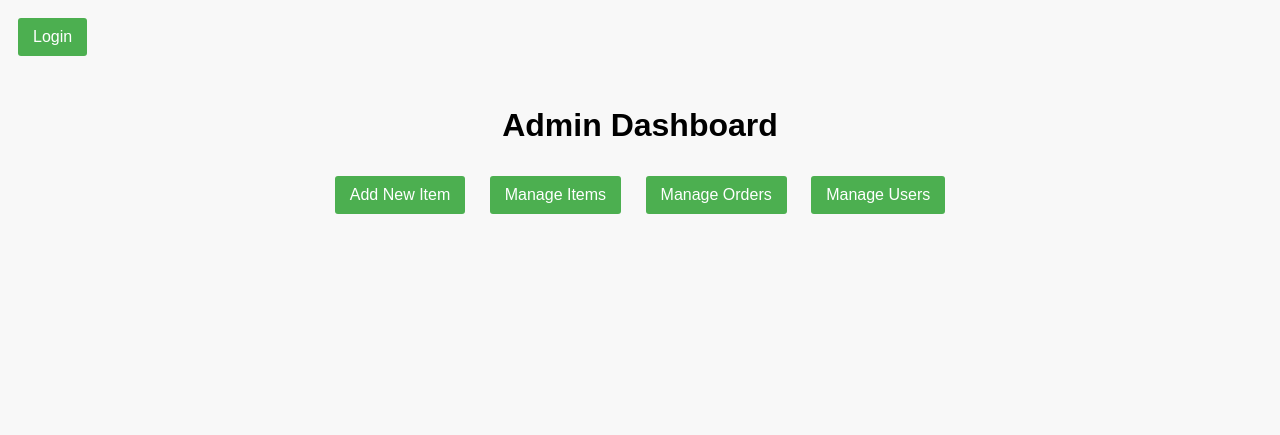
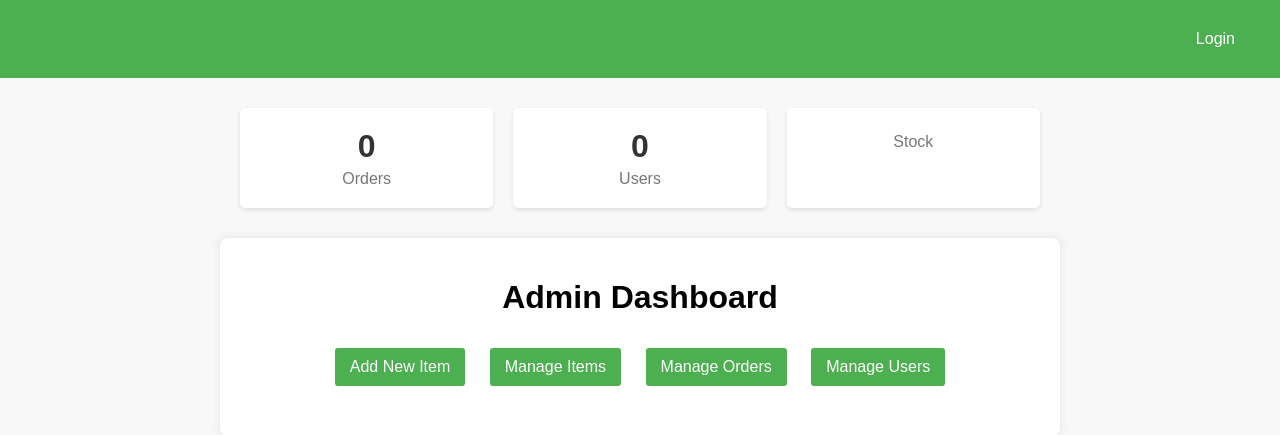
Before and after one commit to Harihkvent/Online-Grocery-Store, a PHP site: page /admin_dashboard.php in a window 1280 px wide. Shown: the top 435 px of the page. Run offline with PHP 8.4, Linux system fonts and the light colour scheme; data that the repository does not hold is empty.

Commit message:
fix: no of orders, stock and user

```diff
--- a/admin_dashboard.php
+++ b/admin_dashboard.php
@@ -1,31 +1,136 @@
 <?php
 session_start();
 include("connect.php");
+
 // Optional: Check if admin is logged in
+
+// Get counts from database
+$orderCountQuery = mysqli_query($conn, "SELECT COUNT(*) AS count FROM orders");
+$orderCountData = mysqli_fetch_assoc($orderCountQuery);
+$order_count = $orderCountData['count'];
+
+$userCountQuery = mysqli_query($conn, "SELECT COUNT(*) AS count FROM users");
+$userCountData = mysqli_fetch_assoc($userCountQuery);
+$user_count = $userCountData['count'];
+
+$stockCountQuery = mysqli_query($conn, "SELECT SUM(stock) AS totalStock FROM items");
+$stockCountData = mysqli_fetch_assoc($stockCountQuery);
+$stock_count = $stockCountData['totalStock'];
 ?>
+
 <!DOCTYPE html>
 <html>
 <head>
   <meta charset="UTF-8">
   <title>Admin Dashboard</title>
   <style>
-    body { font-family: Arial, sans-serif; background: #f8f8f8; }
-    .container { max-width: 800px; margin: auto; padding: 20px; text-align: center; }
-    nav a { margin: 10px; display: inline-block; padding: 10px 15px; background: #4CAF50; color: #fff; text-decoration: none; border-radius: 3px; }
-    nav a:hover { background: #45a049; }
+    body {
+      font-family: Arial, sans-serif;
+      background: #f8f8f8;
+      margin: 0;
+      padding: 0;
+    }
+    /* Top Navigation */
+    nav.top-nav {
+      background: #4CAF50;
+      padding: 10px 20px;
+      text-align: right;
+    }
+    nav.top-nav a {
+      margin: 10px;
+      display: inline-block;
+      padding: 10px 15px;
+      background: #4CAF50;
+      color: #fff;
+      text-decoration: none;
+      border-radius: 3px;
+    }
+    nav.top-nav a:hover {
+      background: #45a049;
+    }
+    /* Stats Section */
+    .stats {
+      display: flex;
+      justify-content: center;
+      gap: 20px;
+      margin: 20px auto;
+      max-width: 800px;
+      padding: 10px;
+    }
+    .stat {
+      background: #fff;
+      padding: 20px;
+      border-radius: 5px;
+      box-shadow: 0 2px 4px rgba(0,0,0,0.1);
+      flex: 1;
+      text-align: center;
+    }
+    .stat h3 {
+      margin: 0;
+      font-size: 2em;
+      color: #333;
+    }
+    .stat p {
+      margin: 5px 0 0;
+      font-size: 1em;
+      color: #777;
+    }
+    /* Main Container */
+    .container {
+      max-width: 800px;
+      margin: auto;
+      padding: 20px;
+      text-align: center;
+      background: #fff;
+      border-radius: 8px;
+      box-shadow: 0 0 10px rgba(0,0,0,0.1);
+    }
+    nav.main-nav {
+      margin: 20px 0;
+    }
+    nav.main-nav a {
+      margin: 10px;
+      display: inline-block;
+      padding: 10px 15px;
+      background: #4CAF50;
+      color: #fff;
+      text-decoration: none;
+      border-radius: 3px;
+    }
+    nav.main-nav a:hover {
+      background: #45a049;
+    }
   </style>
 </head>
 <body>
-  <nav>
+  <!-- Top Navigation -->
+  <nav class="top-nav">
     <?php if(isset($_SESSION['email'])): ?>
       <a href="logout.php">Logout</a>
     <?php else: ?>
       <a href="login.php">Login</a>
     <?php endif; ?>
   </nav>
+
+  <!-- Statistics Section -->
+  <div class="stats">
+    <div class="stat">
+      <h3><?php echo $order_count; ?></h3>
+      <p>Orders</p>
+    </div>
+    <div class="stat">
+      <h3><?php echo $user_count; ?></h3>
+      <p>Users</p>
+    </div>
+    <div class="stat">
+      <h3><?php echo $stock_count; ?></h3>
+      <p>Stock</p>
+    </div>
+  </div>
+
   <div class="container">
     <h1>Admin Dashboard</h1>
-    <nav>
+    <nav class="main-nav">
       <a href="admin_add_item.php">Add New Item</a>
       <a href="admin_manage_items.php">Manage Items</a>
       <a href="admin_orders.php">Manage Orders</a>
```
